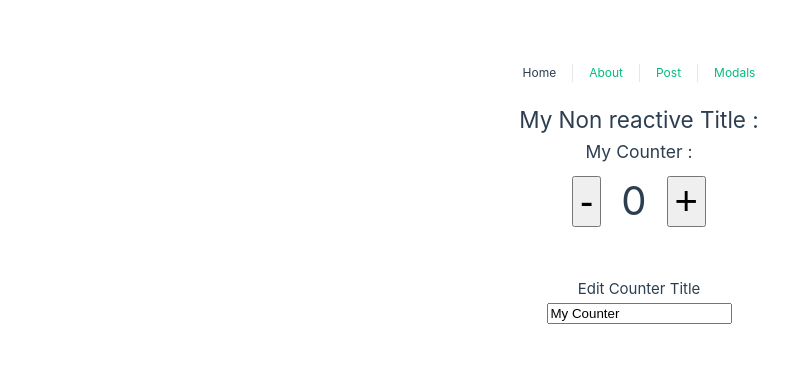
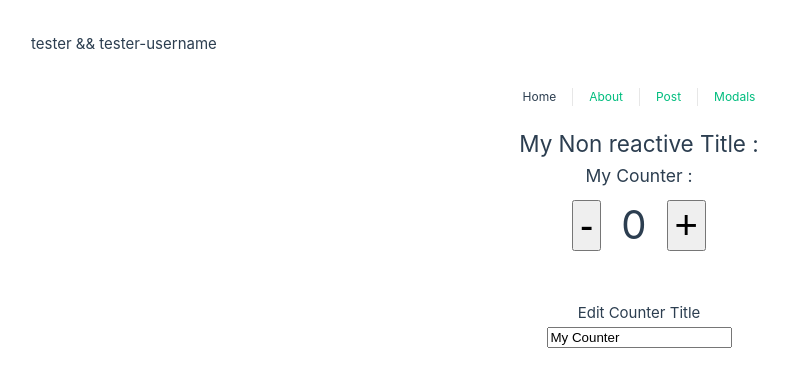
Before and after one commit to kirankumarrr/vue-v3, a Vue app in the folder vue-composition-api-basics-v3/: page / in a window 1280 px wide. Shown: the top 386 px of the page, without its empty margins (1-789 px from the left). Built offline with nearby package versions, Linux system fonts and the light colour scheme.

Commit message:
[vue-composition-api-basics] Provider inject part 1 without it

```diff
--- a/vue-composition-api-basics-v3/src/App.vue
+++ b/vue-composition-api-basics-v3/src/App.vue
@@ -1,8 +1,5 @@
-<script setup>
-import { RouterLink, RouterView } from "vue-router";
-</script>
-
 <template>
+  <div class="user-data">{{ userData.name }} && {{ userData.username }}</div>
   <header>
     <div class="wrapper">
       <nav>
@@ -15,8 +12,21 @@ import { RouterLink, RouterView } from "vue-router";
   </header>
 
   <!-- this allow us to display views -->
-  <RouterView />
+  <RouterView :userData="userData" />
 </template>
+
+
+
+<script setup>
+import { RouterLink, RouterView } from "vue-router";
+import { reactive } from 'vue';
+const userData = reactive({
+  name: 'tester',
+  username: 'tester-username'
+})
+</script>
+
+
 
 <style>
 @import "@/assets/base.css";
--- a/vue-composition-api-basics-v3/src/components/Modal.vue
+++ b/vue-composition-api-basics-v3/src/components/Modal.vue
@@ -10,6 +10,7 @@
             <!-- <button @click="$emit('hideModal')">Hide Modal</button> -->
             <button @click="$emit('update:modelValue', false)">Hide Modal</button>
             <!-- <button @click="handleBtnClick">Hide Modal</button> -->
+            <div class="user-data">{{ userData.name }} && {{ userData.username }}</div>
         </div>
     </teleport>
 </template>
@@ -33,6 +34,9 @@ const props = defineProps({
     subTitle: {
         type: String,
         default: 'no subtitle sepecified'
+    },
+    userData: {
+        type: Object
     }
 })
 
--- a/vue-composition-api-basics-v3/src/views/ModalsView.vue
+++ b/vue-composition-api-basics-v3/src/views/ModalsView.vue
@@ -10,6 +10,7 @@
             v-model="showModal"
             subTitle="this is subTitle"
             :is="showDarkModals ? ModalDark : Modal"
+            :userData="userData"
         >
             <template v-slot:title>my new Title</template>
             <p>
@@ -29,6 +30,15 @@ import { ref } from 'vue'
 import Modal from '../components/Modal.vue'
 import ModalDark from '../components/ModalDark.vue'
 
+/**
+ * Props
+*/
+const props = defineProps({
+    userData: {
+        type: Object
+    }
+})
+
 const showDarkModals = ref(false)
 
 const showModal = ref(false)
```
